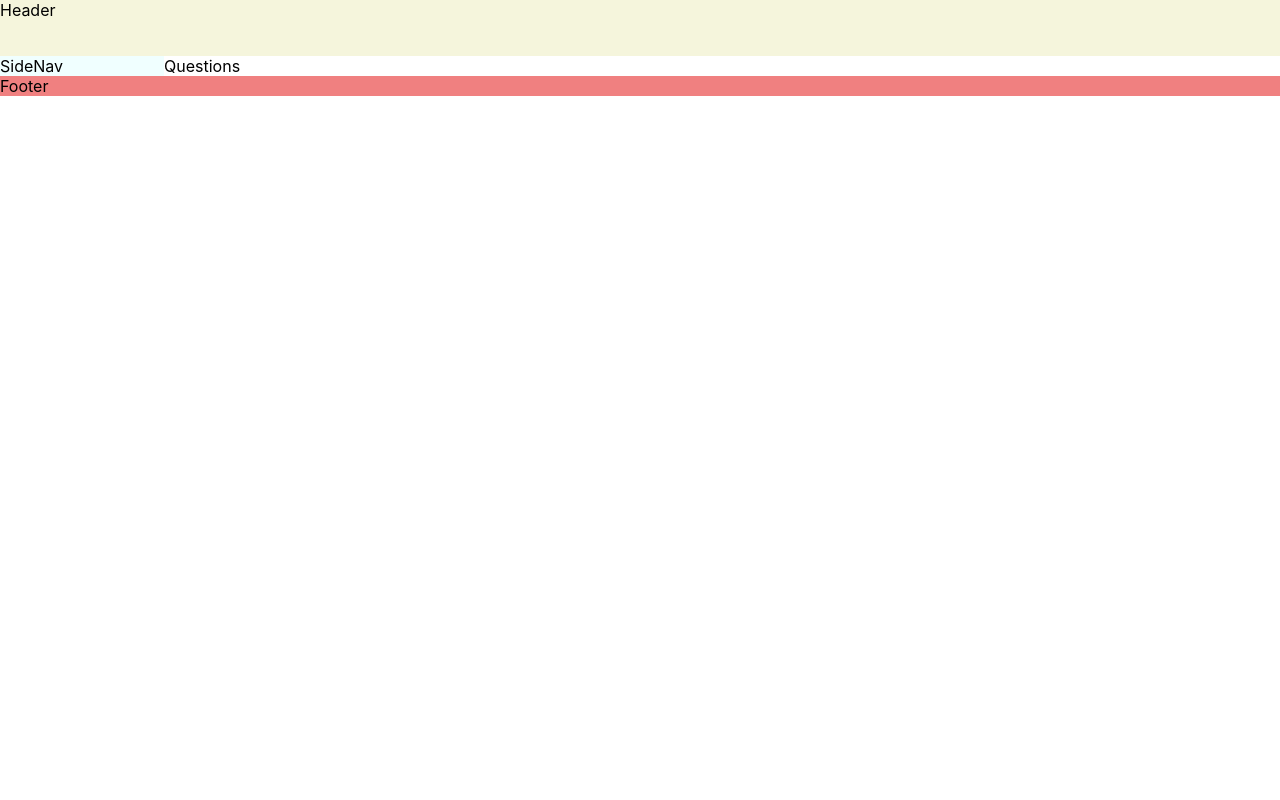
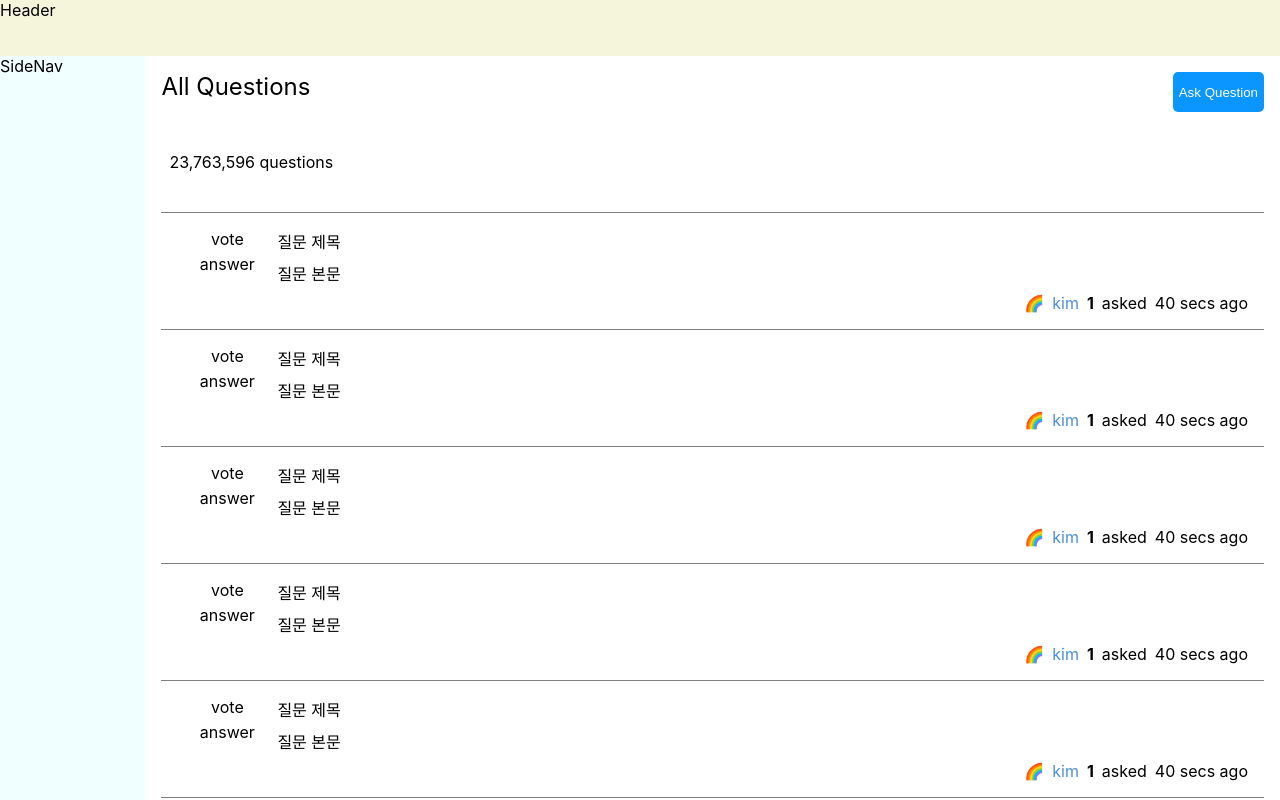
Before and after one commit to codestates-seb/seb44_pre_004, a React (Create React App) app in the folder client/: page /qna in a window 1280 px wide. Shown: the top 800 px of the page. Built offline with nearby package versions, Linux system fonts and the light colour scheme.

Commit message:
feat : Question 컴포넌트 작성, Ask Question 버튼 작성, Questions 리스트 작성

```diff
--- /dev/null
+++ b/client/src/components/Question.js
@@ -0,0 +1,80 @@
+import styled from 'styled-components';
+import { Link } from 'react-router-dom';
+
+const Question = () => {
+  return (
+    <Container>
+      <div>
+        <RowDiv>
+          <span>{/* votes */} vote</span>
+        </RowDiv>
+
+        <RowDiv>
+          <div>
+            <span>{/* answers */} answer</span>
+          </div>
+        </RowDiv>
+      </div>
+
+      <ColumDiv>
+        <H3>
+          <Link to={`/qna/:qna-id`}>{/* title */}질문 제목</Link>
+        </H3>
+        <div>{/* body */}질문 본문</div>
+        <ColumDiv>
+          <AuthorDiv>
+            <span>{/* 프로필 이미지 */}🌈</span>
+            <DisplayNameSpan>{/* 닉네임 */}kim</DisplayNameSpan>
+            <BoldSpan>{/* 작성한 score..? */}1</BoldSpan>
+            <span>asked</span>
+            <span>{/* 작성일 */}40 secs ago</span>
+          </AuthorDiv>
+        </ColumDiv>
+      </ColumDiv>
+    </Container>
+  );
+};
+
+const Container = styled.div`
+  display: flex;
+  justify-content: flex-start;
+  width: 100%;
+  padding: 1rem;
+  border-top: 0.5px solid gray;
+`;
+
+const RowDiv = styled.div`
+  display: flex;
+  justify-content: center;
+  width: 100px;
+  margin-bottom: 0.3rem;
+  gap: 0.5rem;
+`;
+
+const ColumDiv = styled.div`
+  display: flex;
+  flex-direction: column;
+  width: 100%;
+`;
+
+const H3 = styled.h3`
+  margin-bottom: 0.5rem;
+`;
+
+const AuthorDiv = styled.div`
+  display: flex;
+  justify-content: flex-end;
+  width: 100%;
+  margin-top: 0.5rem;
+  gap: 0.5rem;
+`;
+
+const BoldSpan = styled.span`
+  font-weight: bold;
+`;
+
+const DisplayNameSpan = styled.span`
+  color: #488fd6;
+`;
+
+export default Question;
--- a/client/src/pages/Questions.js
+++ b/client/src/pages/Questions.js
@@ -1,5 +1,68 @@
+import styled from 'styled-components';
+import Question from '../components/Question';
+
 const Questions = () => {
-  return <div>Questions</div>;
+  return (
+    <>
+      <MainComponent>
+        <H1>All Questions</H1>
+        <AskButton>
+          <a href="/qna/ask">Ask Question</a>
+        </AskButton>
+      </MainComponent>
+      <MainComponent>
+        <TotalDiv>{/* total */}23,763,596 questions</TotalDiv>
+        {/* filter 버튼 추가 필요 */}
+      </MainComponent>
+      <MainComponent>
+        <QuestionDiv>
+          <Question></Question>
+          <Question></Question>
+          <Question></Question>
+          <Question></Question>
+          <Question></Question>
+          <Question></Question>
+          <Question></Question>
+          <Question></Question>
+        </QuestionDiv>
+      </MainComponent>
+    </>
+  );
 };
 
+const MainComponent = styled.div`
+  display: flex;
+  justify-content: space-between;
+  width: 100%;
+  padding: 1rem;
+`;
+
+const AskButton = styled.button`
+  height: 2.5rem;
+  background-color: var(--bright-blue);
+  border-radius: 5px;
+  a {
+    color: white;
+    border: none;
+    cursor: pointer;
+    text-decoration: none;
+  }
+  :hover {
+    background-color: var(--dark-blue);
+  }
+`;
+
+const H1 = styled.h1`
+  font-size: x-large;
+`;
+
+const TotalDiv = styled.div`
+  margin: 0.5rem;
+`;
+const QuestionDiv = styled.div`
+  display: flex;
+  flex-direction: column;
+  width: 100%;
+`;
+
 export default Questions;
--- a/client/src/pages/RoutingPages.js
+++ b/client/src/pages/RoutingPages.js
@@ -25,7 +25,7 @@ const RoutingPages = () => {
     <ContentsContainer>
       <ContentsSection>
         {showNav && <SideNav />}
-        <main>
+        <MainComponent>
           <Routes>
             <Route path="/" element={<Main />} />
             <Route path="/qna" element={<Questions />} />
@@ -38,7 +38,7 @@ const RoutingPages = () => {
             <Route path="/user/login" element={<Login />} />
             <Route path="/user/join" element={<SignIn />} />
           </Routes>
-        </main>
+        </MainComponent>
       </ContentsSection>
       {showFooter && <Footer />}
     </ContentsContainer>
@@ -53,4 +53,8 @@ const ContentsSection = styled.section`
   display: flex;
 `;
 
+const MainComponent = styled.div`
+  width: 100%;
+`;
+
 export default RoutingPages;
```
